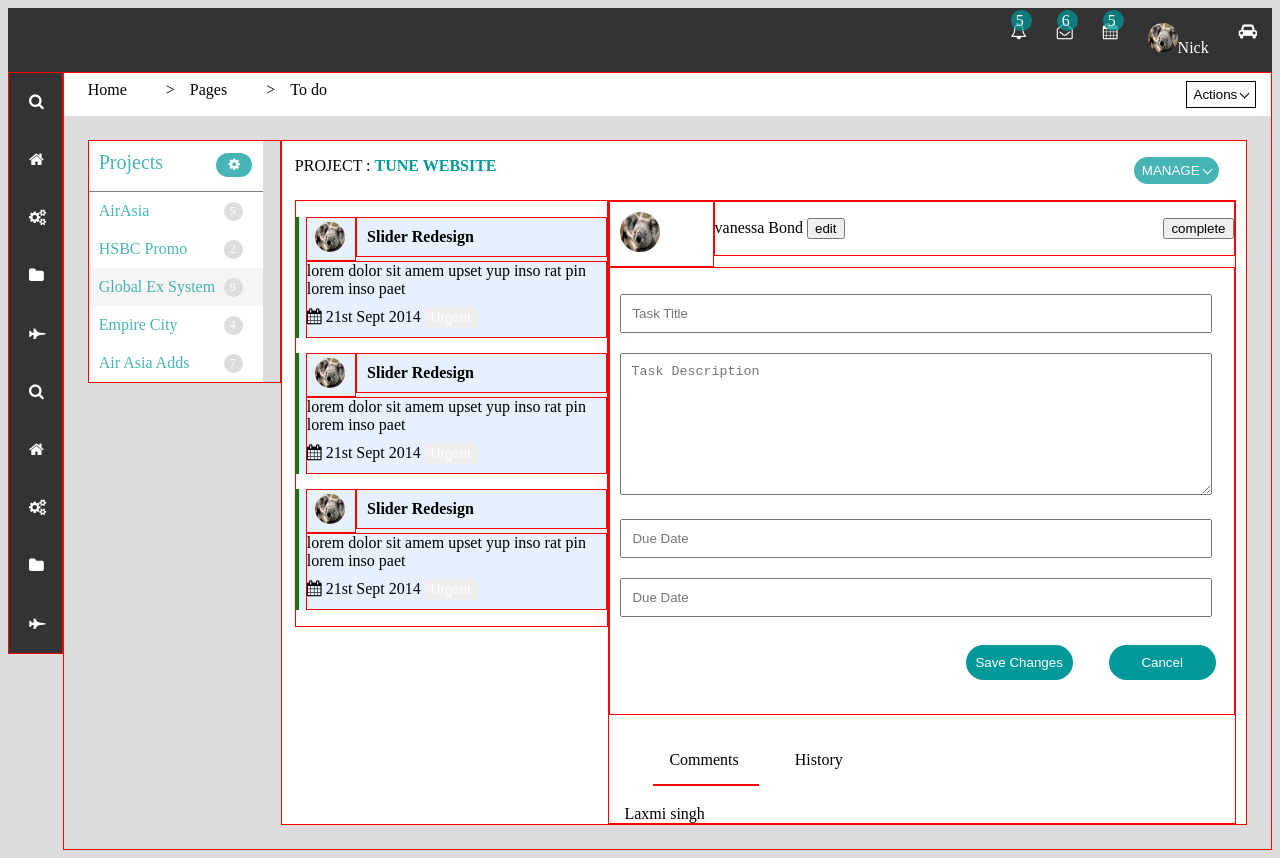
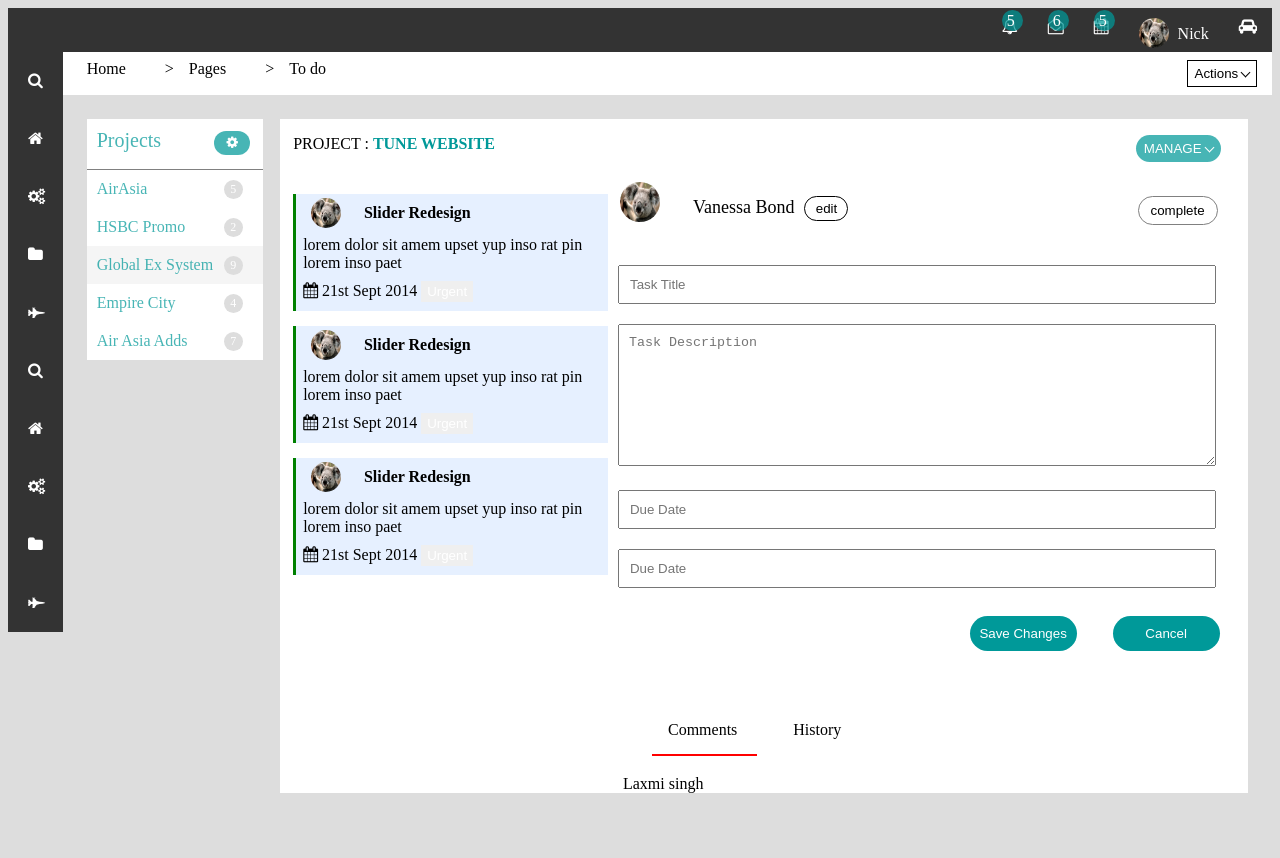
Before and after one commit to gigglegirl/HTML-CSS-Jumpstart, a website: page index.html in a window 1280 px wide. After the commit the page ends 825 px from the top, so only its background shows below. Drawn offline with nearby package versions, Linux system fonts and the light colour scheme; files that its build step writes are made by us from their sources; files whose address does not match are found by name.

Commit message:
second commit

```diff
--- a/assets/less/main.less
+++ b/assets/less/main.less
@@ -1,156 +1,6 @@
-.header{
-  list-style-type: none;
-  background-color: #333;
-  overflow: hidden;           /*yet to understand the use */
-  margin: 0px;
-  padding: 0px;
-  position: relative;
-
-}
-
-.header li{
-    color:white;
-    float: right;
-    padding:15px;
-
-}
-.header li a span{
-    background-color: rgba(0, 153, 153, 0.72);
-    position: absolute;
-    border-radius: 40px;
-    height: 21px;
-    width: 21px;
-    padding-top: 2px;
-    top: 2px;
-    padding-left: 5px;
-
-}
-.menu li+li:before{
-  content: "\003E";
-  padding:15px;
-}
-
-.sidebar{
-  list-style-type: none;
-  background-color: #333;
-  margin: 0px;
-  padding: 0px;
-
-}
-
-.sidebar-details{
-   max-width: 4.33%;
-
-}
-
-.sidebar li{
-    color:white;
-    padding: 20px;
-}
-
-.menu{
-  list-style-type: none;
-  background-color: white;
-  overflow: hidden;           /*yet to understand the use */
-  margin: 0px;
-  padding: 0px;
-
-}
-
-.menu-details{
-  min-width: 95.66%;
-
-}
-.menu li {
-    color: black;
-    float: left;
-    margin-top: 8px;
-    margin-bottom: 8px;
-    margin-left: 24px;
-}
-.menu li.menu-action-button {
-  float: right;
-  margin-right: 15px;
-}
-.menu li.menu-action-button button{
-  padding: 5px;
-  width: 70px;
-  background-color: white;
-  border: 1px solid black;
-}
-.menu li.menu-action-button button i {
-  transform: rotate(45deg);
-  -webkit-transform: rotate(45deg);
-  border: solid black;
-  border-width: 0 1px 1px 0;
-  display: inline-block;
-  padding: 3px;
-  margin-bottom: 2px;
-  margin-left: 4px;
-}
-ul.projects{
-  list-style-type: none;
-  background-color: white;
-  margin-right: 17px;
-  margin-bottom: 0px;
-  margin-top: 0px;
-  padding: 0px;
-  position: relative;
-
-}
-.projects li {
-    color:rgba(0, 153, 153, 0.72);
-    padding: 10px;
-
-}
-.projects li.active {
-    background-color: whitesmoke;
-
-}
-.projects li.projects-header{
-    color: rgba(0, 153, 153, 0.72);
-    padding-bottom: 14px;
-    font-size: 20px;
-    border-bottom: 1px solid grey;
-
-}
-.projects li span{
-    background-color: #ddd;
-    position: absolute;
-    border-radius: 40px;
-    height: 19px;
-    color: white;
-    width: 19px;
-    padding-top: 2px;
-    right: 20px;
-    padding-left: 6px;
-    font-size: 12px;
-
-}
-.projects li.projects-header button{
-    color: white;
-    background-color: rgba(0, 153, 153, 0.72);
-    border-radius: 26px;
-    margin-left: 53px;
-    border: 0px;
-    width: 36px;
-    height: 24px;
-
-
-}
-.row:after{
-    content: "";      /*inserts content as blank after each row*/
-    clear:both;       /*clears all space on left and right each of row*/
-    display: table; /*all elements inside row will behave as table elements*/
-}
-
-* {
-    box-sizing: border-box;     /* it gives padding and border inside the width and height of the element*/
-}
-
 [class*="col-"]{
     float: left;
-    border: 1px solid red;
+
 }
 
 .col-1 {width: 8.33%;}
@@ -166,50 +16,209 @@ ul.projects{
 .col-11 {width: 91.66%;}
 .col-12 {width: 100%;}
 
+
+
+.header{
+  list-style-type: none;
+  background-color: #333;
+  overflow: hidden;
+  margin: 0px;
+  padding: 0px;
+  position: relative;
+
+   li{
+     color:white;
+      float: right;
+      padding-bottom:0px;
+      padding-left:15px;
+      padding-right:15px;
+      padding-top:10px;
+        a span{
+            background-color: rgba(0, 153, 153, 0.72);
+            position: absolute;
+            border-radius: 40px;
+            height: 21px;
+            width: 21px;
+            padding-top: 2px;
+            top: 2px;
+            padding-left: 5px;
+            }
+        label{
+            float: right;
+            padding-left: 9px;
+            margin-bottom: 0px;
+            margin-top: 7px;
+        }
+        div{
+            display: inline-block;
+        }
+     }
+}
+.menu li+li:before{
+  content: "\003E";
+  padding:15px;
+}
+
+.sidebar{
+  list-style-type: none;
+  background-color: #333;
+  margin: 0px;
+  padding: 0px;
+   li{
+      color:white;
+      padding: 20px;
+   }
+
+}
+
+.sidebar-details{
+   max-width: 4.33%;
+
+}
+
+.menu{
+  list-style-type: none;
+  background-color: white;
+  overflow: hidden;
+  margin: 0px;
+  padding: 0px;
+    li {
+          color: black;
+          float: left;
+          margin-top: 8px;
+          margin-bottom: 8px;
+          margin-left: 24px;
+      }
+      li.menu-action-button {
+          float: right;
+          margin-right: 15px;
+          button{
+                  padding: 5px;
+                  width: 70px;
+                  background-color: white;
+                  border: 1px solid black;
+                    i {
+                          transform: rotate(45deg);
+                          -webkit-transform: rotate(45deg);
+                          border: solid black;
+                          border-width: 0 1px 1px 0;
+                          display: inline-block;
+                          padding: 3px;
+                          margin-bottom: 2px;
+                          margin-left: 4px;
+                        }
+                }
+          }
+
+}
+
+.menu-details{
+  min-width: 95.66%;
+
+}
+
+.projects{
+  list-style-type: none;
+  background-color: white;
+  margin-right: 17px;
+  margin-bottom: 0px;
+  margin-top: 0px;
+  padding: 0px;
+  position: relative;
+   li {
+        color:rgba(0, 153, 153, 0.72);
+        padding: 10px;
+
+    }
+    li.active {
+        background-color: whitesmoke;
+
+    }
+    li.projects-header{
+            color: rgba(0, 153, 153, 0.72);
+            padding-bottom: 14px;
+            font-size: 20px;
+            border-bottom: 1px solid grey;
+            button{
+                    color: white;
+                    background-color: rgba(0, 153, 153, 0.72);
+                    border-radius: 26px;
+                    margin-left: 53px;
+                    border: 0px;
+                    width: 36px;
+                    height: 24px;
+                }
+        }
+    li span{
+        background-color: #ddd;
+        position: absolute;
+        border-radius: 40px;
+        height: 19px;
+        color: white;
+        width: 19px;
+        padding-top: 2px;
+        right: 20px;
+        padding-left: 6px;
+        font-size: 12px;
+
+    }
+
+}
+.row:after{
+    content: "";      /*inserts content as blank after each row*/
+    clear:both;       /*clears all space on left and right each of row*/
+    display: table; /*all elements inside row will behave as table elements*/
+}
+
+* {
+    box-sizing: border-box;     /* it gives padding and border inside the width and height of the element*/
+}
+
 .content{
   background-color: white;
   margin-left: 0px;
   padding-left: 13px;
   padding-right: 10px;
 }
-ul.slider-details{
+.slider-details{
   list-style-type: none;
   padding: 0px;
-
-}
-li.slider-items{
+  li{
       border-left: 3px solid green;
 
     }
+
+}
+
 .slider-items-details{
     background-color: #e6f0ff;
     margin-bottom: 15px;
     padding-left: 7px;
+     .image-detail{
+              width: 30px;
+            height: 30px;
+            border-radius: 30px;
+            margin: 4px 8px;
         }
-/*.slider-items-details span img{
-    width:30px ;
-    height:30px;
-    border-radius:30px ;
-    margin:10px;
-
+        p.redesign{
+            margin: 10px;
           }
-.slider-items-details span{
-    float: right;
-    padding-right: 113px;
-    padding-top: 15px;
-
-} */
+      .text-description{
+            margin: 0px;
+          }
+      .date-details{
+          margin: 9px 0px;
+        }
+}
 
 .tune-website{
   list-style-type: none;
   padding: 0px;
   overflow: hidden;
-
-}
-.tune-website li strong{
+  li strong{
           color: #009999;
         }
-.tune-website li button{
+  li button{
           width: 85px;
           margin-right: 17px;
           height: 27px;
@@ -220,8 +229,7 @@ li.slider-items{
           color: white;
 
       }
-
-.tune-website li i.arrow-down{
+   li i.arrow-down{
           transform: rotate(45deg);
           -webkit-transform: rotate(45deg);
           border: solid white;
@@ -232,25 +240,25 @@ li.slider-items{
           margin-left: 4px;
 
         }
+
+}
 .user-details{
   list-style-type: none;
   padding: 0px;
   overflow: hidden;
-
-}
-.user-details li input[type=text]{
+   li input[type=text]{
             width: 95%;
             margin: 10px;
             padding: 10px;
 
           }
-.user-details li textarea{
+     li textarea{
           width: 95%;
           margin: 10px;
           padding: 10px;
 
         }
-.user-details li input[type=button]{
+     li input[type=button]{
           float: right;
           margin: 18px;
           color: white;
@@ -259,6 +267,8 @@ li.slider-items{
           border-radius: 42px;
           height: 35px;
           width: 107px;
+
+        }
 
 }
 .comments{
@@ -282,18 +292,30 @@ li.slider-items{
     padding: 3px 6px;
     color: white;
 }
-.image-detail{
-      width: 30px;
-    height: 30px;
-    border-radius: 30px;
-    margin: 4px 8px;
+.profile-widget{
+    max-width:85px;
+   img{
+        width: 40px;
+        height: 40px;
+        border-radius: 40px;
+        margin: 4px 12px;
     }
-.redesign{
-  margin: 10px;
 }
-.text-redesign{
-  margin: 0px;
+.user-name{
+  font-size:18px;
 }
-.date-redesign{
-  margin: 9px 0px;
+.complete-button{
+    float: right;
+    padding: 6px 12px;
+    background-color: white;
+    border: 1px solid grey;
+    border-radius: 20px;
 }
+.edit-button{
+    margin: 0px 10px;
+    padding: 4px;
+    background-color: white;
+    border: 1px solid black;
+    border-radius: 13px;
+    width: 44px;
+}
--- a/index.html
+++ b/index.html
@@ -14,7 +14,10 @@
   <div>
       <ul class="header">
          <li><a><i class="fa fa-car"></i></a></li>
-         <li><a><img src="./images/koala.jpg" alt="Avatar" style="width:30px ; height:30px;border-radius:30px ;">Nick</i></a></li>
+         <li>
+           <div><img src="./images/koala.jpg" alt="Avatar" style="width:30px ; height:30px;border-radius:30px ;display: inline-block;"></div>
+           <label>Nick</label>
+         </li>
          <li><a><span>5</span><i class="fa fa-calendar" aria-hidden="true"></i></a></li>
          <li><a><span>6</span><i class="fa fa-envelope-open-o" aria-hidden="true"></i></a></li>
          <li><a><span>5</span><i class="fa fa-bell-o" aria-hidden="true"></i></a></li>
@@ -65,7 +68,7 @@
                           <div class="row">
                               <div class="col-4">
                                   <ul class="slider-details">
-                                     <li class="slider-items">
+                                     <li>
                                         <div class="card slider-items-details">
                                             <div class="row">
                                                <div class="col-2">
@@ -78,10 +81,10 @@
 
                                             <div class="row">
                                               <div class="col-12">
-                                                 <p class="text-redesign">
+                                                 <p class="text-description">
                                                     lorem dolor sit amem upset yup inso rat pin lorem inso paet
                                                  </p>
-                                                 <p class="date-redesign">
+                                                 <p class="date-details">
                                                     <i class="fa fa-calendar" aria-hidden="true"></i> 21st Sept 2014 <button class="detail-button">Urgent</button>
                                                  </p>
 
@@ -102,10 +105,10 @@
 
                                             <div class="row">
                                               <div class="col-12">
-                                                 <p class="text-redesign">
+                                                 <p class="text-description">
                                                     lorem dolor sit amem upset yup inso rat pin lorem inso paet
                                                  </p>
-                                                 <p class="date-redesign">
+                                                 <p class="date-details">
                                                     <i class="fa fa-calendar" aria-hidden="true"></i> 21st Sept 2014 <button class="detail-button">Urgent</button>
                                                  </p>
 
@@ -126,10 +129,10 @@
 
                                             <div class="row">
                                               <div class="col-12">
-                                                 <p class="text-redesign">
+                                                 <p class="text-description">
                                                     lorem dolor sit amem upset yup inso rat pin lorem inso paet
                                                  </p>
-                                                 <p class="date-redesign">
+                                                 <p class="date-details">
                                                     <i class="fa fa-calendar" aria-hidden="true"></i> 21st Sept 2014 <button class="detail-button">Urgent</button>
                                                  </p>
 
@@ -141,12 +144,12 @@
                               </div>
                             <div class="col-8">
                                <div class="row">
-                                 <div class="col-2">
-                                    <img src="./images/koala.jpg" alt="Avatar" style="width:40px ;height: 40px; border-radius:40px ; margin:10px;">
+                                 <div class="col-2 profile-widget">
+                                    <img src="./images/koala.jpg" alt="Avatar">
                                  </div>
-                                 <div class="col-10">
-                                 <p>
-                                    <span>vanessa Bond</span> <button>edit</button><button style="float: right">complete</button></p>
+                                 <div class="col-10 user-name">
+                                    <p>
+                                    <span>Vanessa Bond</span><button class="edit-button">edit</button><button class="complete-button">complete</button></p>
                                  </div>
 
                                </div>
```
Also changed, not shown: assets/css/main.css. Lines whose indentation alone changed are shown as unchanged.
